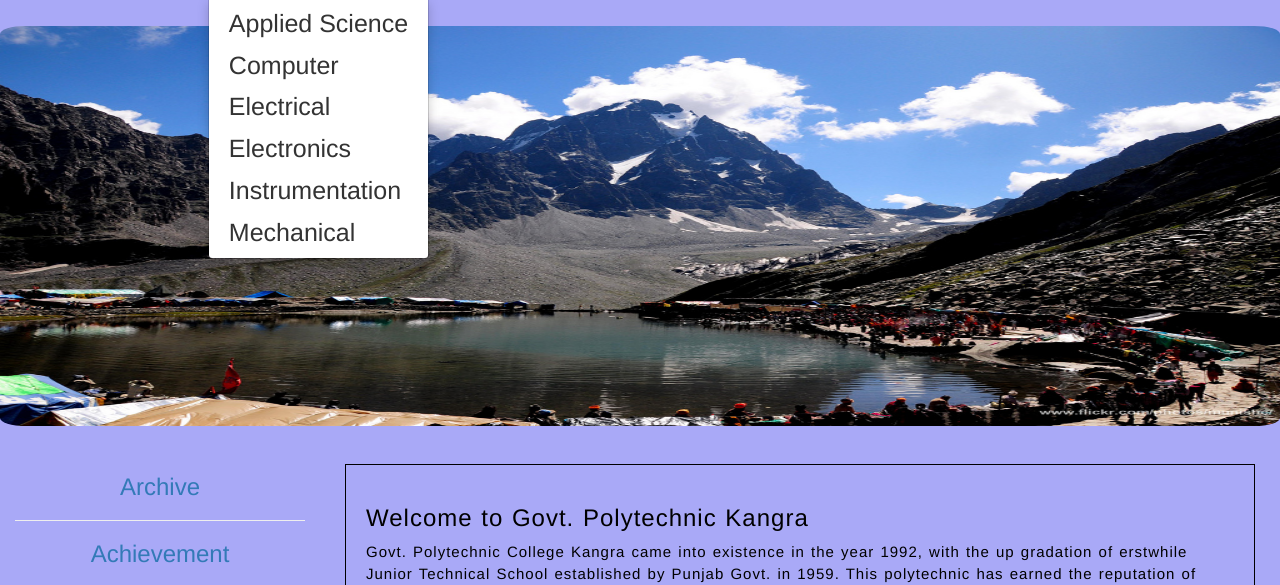
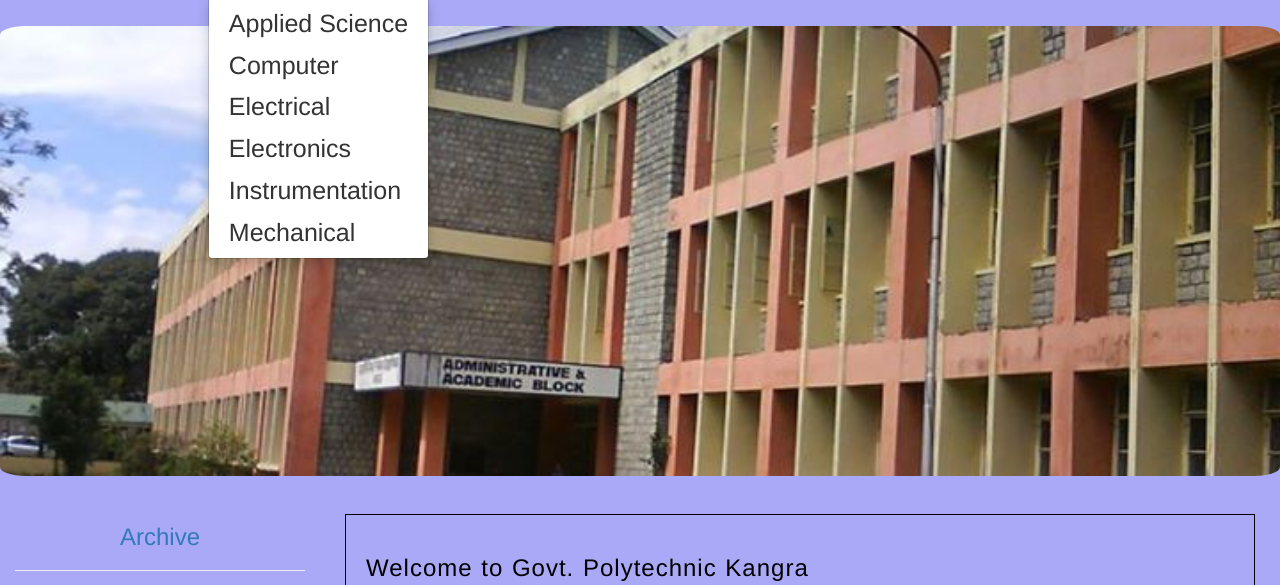
Before and after one commit to samstyle321/gpk, a plain HTML site: page index.html in a window 1280 px wide. Both pictures are taken after a click on the link "Department". Shown: the part 174-759 px from the top of the page. Drawn offline with Linux system fonts and the light colour scheme.

Commit message:
updating

```diff
--- a/asset/stylesheets/style.css
+++ b/asset/stylesheets/style.css
@@ -50,7 +50,7 @@ Slider
 
 .slider-wrapper {
 	width: 100%;
-	height: 400px;
+	height: 450px;
 	position: relative;
 }
 
--- a/index.html
+++ b/index.html
@@ -82,11 +82,12 @@
 
 <div class="slider" id="main-slider"><!-- outermost container element-->
   <div class="slider-wrapper"><!-- innermost wrapper element -->
-    <img src="asset/images/img1.jpg" alt="First" class="slide img-responsive " /><!-- slides-->
+    <img src="asset/images/triund.jpg" alt="First" class="slide img-responsive " /><!-- slides-->
     <img src="asset/images/img2.jpg" alt="Second" class="slide img-responsive " />
-    <img src="asset/images/home1.jpg" alt="Third" class="slide img-responsive " />
+    <img src="asset/images/3.jpg" alt="Third" class="slide img-responsive " />
   </div>
 </div>
+
 <div class="links col-md-3 col-sm-12">
 	  <h3><a href="#">Archive</a></h3><hr>
       <h3><a href="#">Achievement</a></h3><hr>
```
Also changed, not shown: asset/images/1.JPG (added), asset/images/2.JPG (added), asset/images/3.jpg (added), asset/images/triund.jpg (added).
